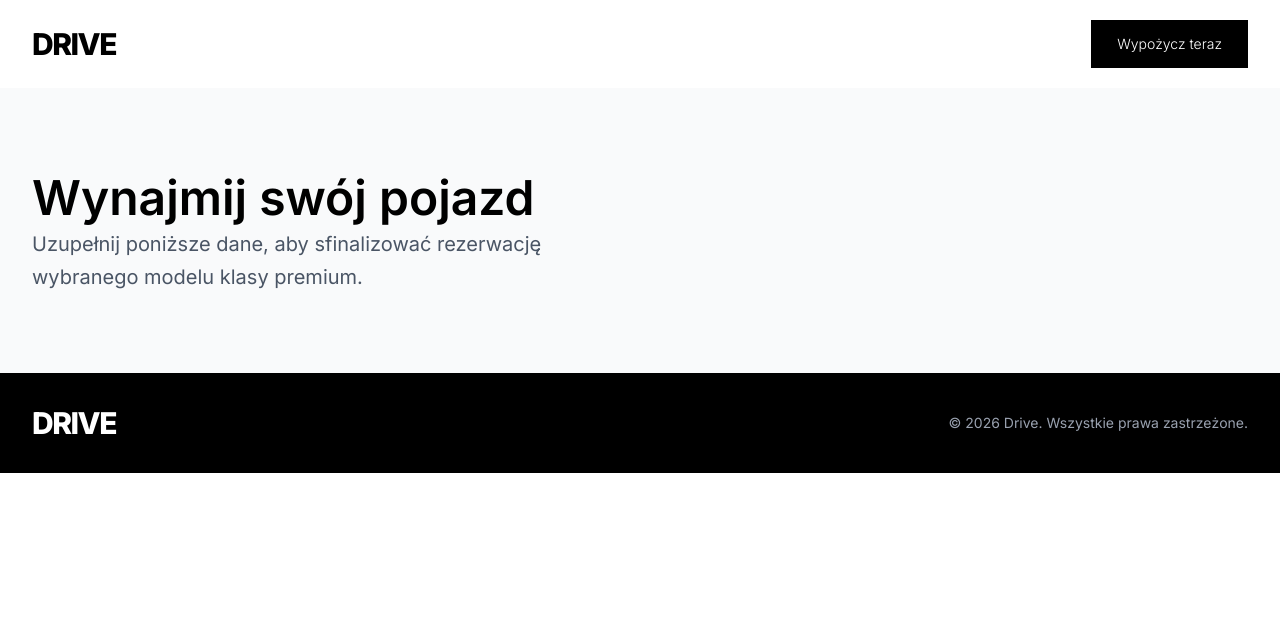
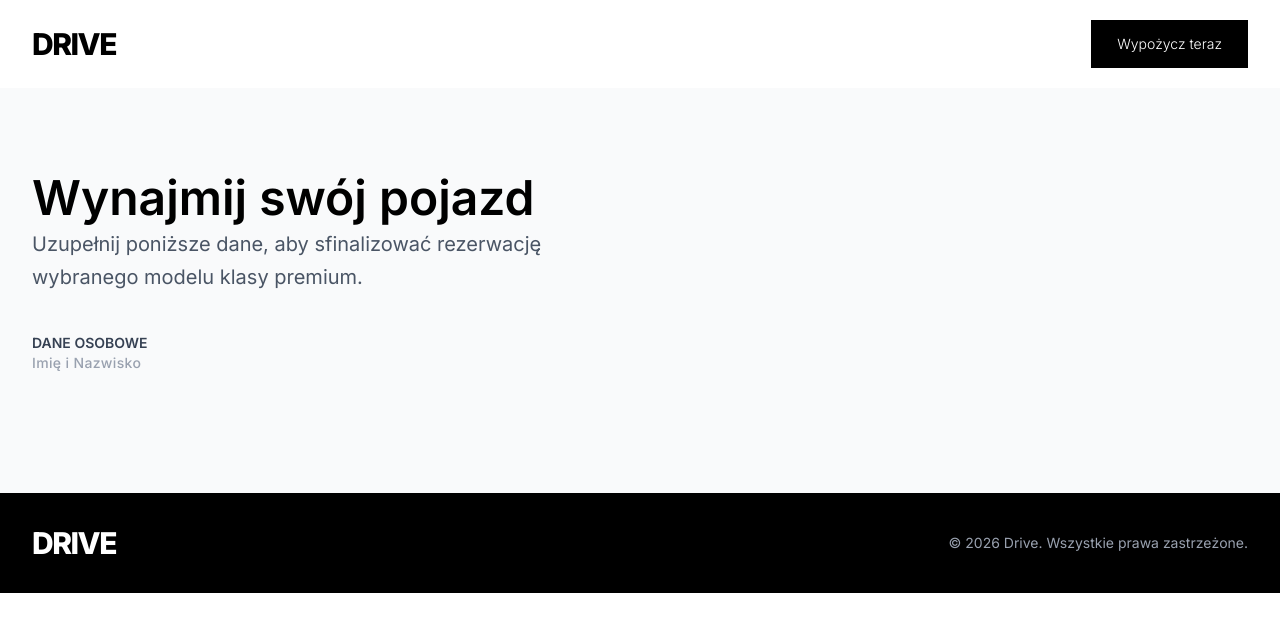
Before and after one commit to ogonekmateusz/car-rental-system, a React (Vite) app: page /rezerwacja in a window 1280 px wide. Shown: the top 632 px of the page. Built offline with nearby package versions, Linux system fonts and the light colour scheme; no server answers.

Commit message:
add inputLabel component

```diff
--- /dev/null
+++ b/src/components/orderPage/InputLabel.tsx
@@ -0,0 +1,9 @@
+interface InputLabelProps {
+  title: String;
+}
+
+export default function InputLabel({ title }: InputLabelProps) {
+  return (
+    <p className="text-sm text-gray-400 tracking-wide font-medium">{title}</p>
+  );
+}
--- a/src/components/orderPage/OrderForm.tsx
+++ /dev/null
@@ -1,16 +0,0 @@
-import SectionContainer from "../shared/SectionContainer";
-
-export default function OrderForm() {
-    return (
-        <section className="py-10 md:py-15 lg:py-20">
-            <SectionContainer>
-            <h3 className="text-4xl lg:text-5xl text-center lg:text-left font-semibold leading-tight">
-                Wynajmij swój pojazd
-            </h3>
-            <p className="text-gray-600 text-center lg:text-left text-lg lg:text-xl leading-relaxed max-w-xl lg:max-w-lg">
-                Uzupełnij poniższe dane, aby sfinalizować rezerwację wybranego modelu klasy premium.
-            </p>
-            </SectionContainer>
-        </section>
-    );
-}
--- /dev/null
+++ b/src/sections/orderPage/OrderForm.tsx
@@ -0,0 +1,26 @@
+import InputLabel from "../../components/orderPage/InputLabel";
+import SectionContainer from "../../components/shared/SectionContainer";
+
+export default function OrderForm() {
+  return (
+    <section className="py-10 md:py-15 lg:py-20">
+      <SectionContainer>
+        <h3 className="text-4xl lg:text-5xl text-center lg:text-left font-semibold leading-tight">
+          Wynajmij swój pojazd
+        </h3>
+        <p className="text-gray-600 text-center lg:text-left text-lg lg:text-xl leading-relaxed max-w-xl lg:max-w-lg">
+          Uzupełnij poniższe dane, aby sfinalizować rezerwację wybranego modelu
+          klasy premium.
+        </p>
+
+        <form className="my-10">
+          <p className="font-semibold text-sm md:text-md text-gray-700">
+            DANE OSOBOWE
+          </p>
+
+          <InputLabel title={"Imię i Nazwisko"}/>
+        </form>
+      </SectionContainer>
+    </section>
+  );
+}
```
Also changed, not shown: src/layouts/orderPage.tsx (+4 -4 lines).
